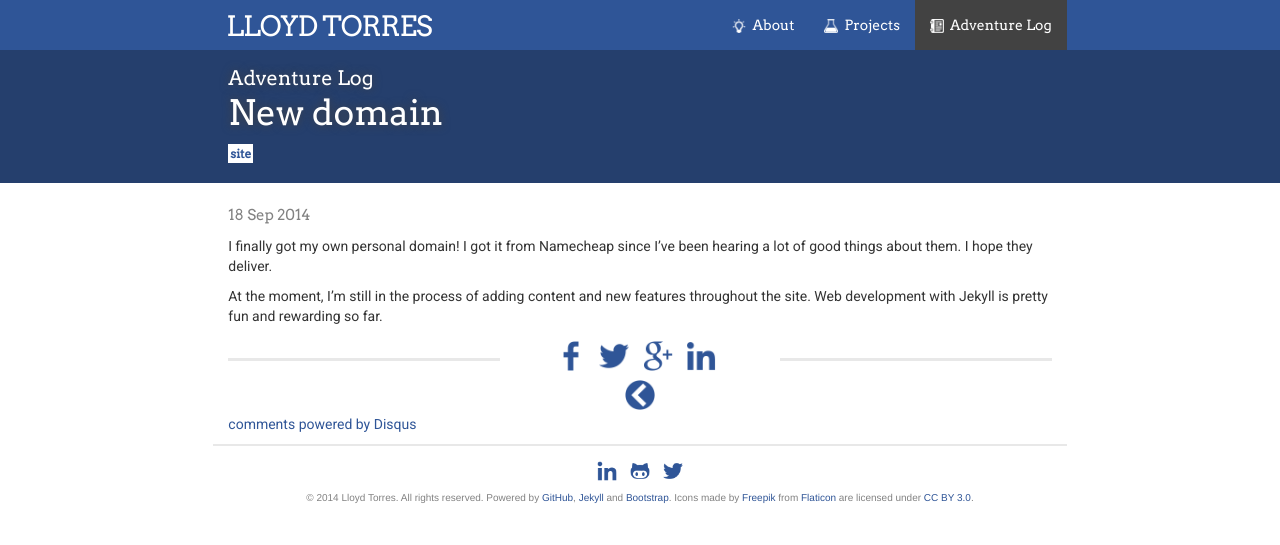
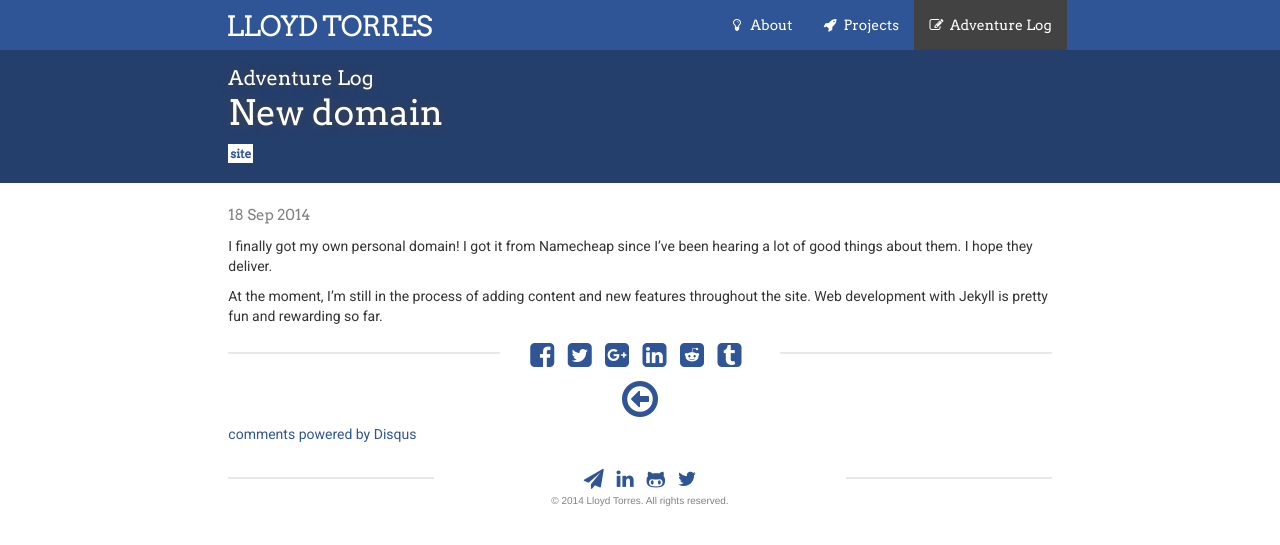
Before and after one commit to lloydtorres/lloydtorres.github.io, a Jekyll site: the page built from _posts/2014-09-18-new-domain.md, in a window 1280 px wide. Shown: the top 545 px of the page. Built offline with Jekyll 4.4.1, drawn with Linux system fonts in a browser that asks for light colours; nearby versions of some CDN libraries; comment, search, counter and statistics services are not loaded.

Commit message:
Replacing PNG icons with Font Awesome

```diff
--- a/_includes/footer.html
+++ b/_includes/footer.html
@@ -2,15 +2,26 @@
 
     <div class="site-footer col-md-offset-2 col-md-8 col-center">
 
-        <div class="social-icons">
-            <a href="https://www.linkedin.com/in/lartorres"><img src="/images/icons/linkedin.png"/></a>
-            <a href="https://github.com/lloydtorres"><img src="/images/icons/github.png"/></a>
-            <a href="https://twitter.com/ImperatorTorres"><img src="/images/icons/twitter.png"/></a>
+        <div class="div-column-left" style="width: 25%;">
+            <div class="divider" style="height: 30px;"><div class="inner"></div></div>
+        </div>
+        <div class="div-column-center" style="width: 40%;">
+            <div class="col-center">
+                <div class="social-icons">
+                    <a href="mailto:contact.lloyd.torres@gmail.com" title="Send me an e-mail!"><span class="fa fa-send fa-2x"></span></a>
+                    <a href="https://www.linkedin.com/in/lartorres" title="Lloyd Torres on LinkedIn"><span class="fa fa-linkedin fa-2x"></span></a>
+                    <a href="https://github.com/lloydtorres" title="lloydtorres on GitHub"><span class="fa fa-github-alt fa-2x"></span></a>
+                    <a href="https://twitter.com/ImperatorTorres" title="@ImperatorTorres on Twitter"><span class="fa fa-twitter fa-2x"></span></a>
+                </div>
+            </div>
+        </div>
+        <div class="div-column-right" style="width: 25%;">
+            <div class="divider" style="height: 30px;"><div class="inner"></div></div>
         </div>
 
-        © 2014 Lloyd Torres. All rights reserved.
-        <span class="multiline">Powered by <a href="https://github.com/" title="GitHub">GitHub</a>, <a href="http://jekyllrb.com/" title="Jekyll">Jekyll</a> and <a href="http://getbootstrap.com/" title="Bootstrap">Bootstrap</a>.</span>
-        <span class="multiline">Icons made by <a href="http://www.freepik.com" title="Freepik">Freepik</a> from <a href="http://www.flaticon.com" title="Flaticon">Flaticon</a> are licensed under <a href="http://creativecommons.org/licenses/by/3.0/" title="Creative Commons BY 3.0">CC BY 3.0</a>.</span></p>
+        <div class="col-center">
+            <p>© 2014 Lloyd Torres. All rights reserved.</p>
+        </div>
 
     </div>
 
--- a/_includes/head.html
+++ b/_includes/head.html
@@ -30,6 +30,8 @@
 
     <!-- Styling -->
     <link rel="stylesheet" href="{{ "/css/main.css" | prepend: site.baseurl }}">
+    <link rel="stylesheet" href="{{ "/css/flaticon.css" | prepend: site.baseurl }}">
+    <link href="//maxcdn.bootstrapcdn.com/font-awesome/4.2.0/css/font-awesome.min.css" rel="stylesheet">
     <link rel="stylesheet" href="https://maxcdn.bootstrapcdn.com/bootstrap/3.3.0/css/bootstrap.min.css">
     <link rel="canonical" href="{{ page.url | replace:'index.html','' | prepend: site.baseurl | prepend: site.url }}">
     <link href='http://fonts.googleapis.com/css?family=Arvo' rel='stylesheet' type='text/css'>
--- a/_includes/header.html
+++ b/_includes/header.html
@@ -14,15 +14,15 @@
     <div class="container col-md-offset-2 col-md-8">
         <div class="navbar-header">
             <button type="button" class="navbar-toggle collapsed" data-toggle="collapse" data-target="#navbar">
-            <img src="/images/icons/menu.png" width = "26px"/>
+                <span class="fa fa-navicon fa-lg menu-button"></span>
             </button>
             <a class="navbar-brand site-title" href="{{ site.baseurl }}/">{{ site.title | upcase }}</a>
         </div>
         <div id="navbar" class="navbar-collapse collapse">
             <ul class="nav navbar-nav navbar-right site-nav">
-                <li><a href="/" class="{% if setActive == 'about' %}active{% endif %}"><img src="/images/icons/about.png" class="navicons"/> About</a></li>
-                <li><a href="/projects/" class="{% if setActive == 'projects' %}active{% endif %}"><img src="/images/icons/projects.png" class="navicons"/> Projects</a></li>
-                <li><a href="/log/" class="{% if setActive == 'log' %}active{% endif %}"><img src="/images/icons/log.png" class="navicons"/> Adventure Log</a></li>
+                <li><a href="/" class="{% if setActive == 'about' %}active{% endif %}"><span class="fa fa-lightbulb-o fa-fw navicons"></span> About</a></li>
+                <li><a href="/projects/" class="{% if setActive == 'projects' %}active{% endif %}"><span class="fa fa-rocket fa-fw navicons"></span> Projects</a></li>
+                <li><a href="/log/" class="{% if setActive == 'log' %}active{% endif %}"><span class="fa fa-pencil-square-o fa-fw navicons"></span> Adventure Log</a></li>
             </ul>
         </div>
         <!--/.navbar-collapse -->
--- a/_layouts/post.html
+++ b/_layouts/post.html
@@ -38,10 +38,12 @@
                     <div class="div-column-center">
                         <div class="col-center">
                             <div class="social-icons-large">
-                                <a href="https://www.facebook.com/sharer/sharer.php?u={{ site.url }}{{ page.url }}" target="_blank"><img src="/images/icons/facebook.png" title="Facebook" alt="Facebook" /></a>
-                                <a href="https://twitter.com/intent/tweet?url={{ site.url }}{{ page.url }}&text={{ page.title }}&via=ImperatorTorres" target="_blank"><img src="/images/icons/twitter.png" title="Twitter" alt="Twitter" /></a>
-                                <a href="https://plus.google.com/share?url={{ site.url }}{{ page.url }}" target="_blank"><img src="/images/icons/googleplus.png" title="Google+" alt="Google+" /></a>
-                                <a href="https://www.linkedin.com/shareArticle?mini=true&url={{ site.url }}{{ page.url }}&title={{ page.title }}&summary={{ page.excerpt | strip_html }}&source=" target="_blank"><img src="/images/icons/linkedin.png" title="LinkedIn" alt="LinkedIn" /></a>
+                                <a href="https://www.facebook.com/sharer/sharer.php?u={{ site.url }}{{ page.url }}" target="_blank" title="Facebook"/><span class="fa fa-facebook-square fa-2x"></span></a>
+                                <a href="https://twitter.com/intent/tweet?url={{ site.url }}{{ page.url }}&text={{ page.title }}&via=ImperatorTorres" target="_blank" title="Twitter"/><span class="fa fa-twitter-square fa-2x"></span></a>
+                                <a href="https://plus.google.com/share?url={{ site.url }}{{ page.url }}" target="_blank" title="Google+"/><span class="fa fa-google-plus-square fa-2x"></span></a>
+                                <a href="https://www.linkedin.com/shareArticle?mini=true&url={{ site.url }}{{ page.url }}&title={{ page.title }}&summary={{ page.excerpt | strip_html }}&source=" target="_blank" title="LinkedIn"/><span class="fa fa-linkedin-square fa-2x"></span></a>
+                                <a href="http://reddit.com/submit?url={{ site.url }}{{ page.url }}&title={{ page.title }}" target="_blank" title="Reddit"/><span class="fa fa-reddit-square fa-2x"></span></a>
+                                <a href="http://www.tumblr.com/share/link?url={{ site.url }}{{ page.url }}&name={{ page.title }}&description={{ page.excerpt | strip_html }}" target="_blank" title="Tumblr"/><span class="fa fa-tumblr-square fa-2x"></span></a>
                             </div>
                         </div>
                     </div>
@@ -52,7 +54,7 @@
 
                     <div class="col-center">
                         <div class="social-icons-large">
-                            <a href="/log/"><img src="/images/icons/back.png" title="Back to Adventure Log" alt="Back to Adventure Log"/></a>
+                            <a href="/log/" title="Back to Adventure Log"/><span class="fa fa-arrow-circle-o-left fa-3x"></span></a>
                         </div>
                     </div>
 
--- a/_layouts/project.html
+++ b/_layouts/project.html
@@ -50,8 +50,8 @@
 
                     <div class="col-center">
                         <div class="social-icons-large">
-                            <a href="/projects/"><img src="/images/icons/back.png" title="Back to Projects" alt="Back to Projects"/></a>
-                            {% if page.github %}<a href="{{ page.github }}"><img src="/images/icons/github_2.png" title="{{ page.title }} on GitHub" alt="{{ page.title }} on GitHub"/></a>{% endif %}
+                            <a href="/projects/" title="Back to Projects"><span class="fa fa-arrow-circle-o-left fa-3x"></span></a>
+                            {% if page.github %}<a href="{{ page.github }}" title="{{ page.title }} on GitHub"><span class="fa fa-github fa-3x"></span></a>{% endif %}
                         </div>
                     </div>
 
--- a/_sass/_layout.scss
+++ b/_sass/_layout.scss
@@ -35,6 +35,10 @@
     @include media-query($on-laptop) {
         margin-left: 0px;
     }
+
+    @include media-query($on-mobile) {
+        margin-top: 5px;
+    }
 }
 
 .site-nav {
@@ -52,36 +56,32 @@
     }
 }
 
+.menu-button {
+    color: white;
+    font-size: 30px !important;
+    vertical-align: 0 !important;
+    line-height: 20px !important;
+    @include media-query($on-mobile) {
+        margin-top: 3px;
+    }
+}
+
 .navicons {
     padding-right: 3px;
-    height: 1em;
 }
 
 /**
  * Site footer
  */
 .site-footer {
-    border-top: 2px solid $grey-color-light;
     padding: $spacing-unit;
     font-size: 10px;
     color: $grey-color;
-
-    @include media-query($on-palm) {
-        .multiline {
-            display: block;
-        }
-    }
 }
 
 .social-icons {
-    img {
-       width: 30px;
+    span {
         padding: 5px;
-        padding-bottom: 10px;
-    }
-
-    a:hover {
-        opacity: 0.7;
     }
 }
 
@@ -605,7 +605,7 @@
     float: left;
     width: 33%;
     @include media-query($on-mobile) {
-        width: 17%;
+        width: 10%;
     }
 }
 
@@ -613,7 +613,7 @@
     float: right;
     width: 33%;
     @include media-query($on-mobile) {
-        width: 17%;
+        width: 10%;
     }
 }
 
@@ -621,16 +621,16 @@
     display: inline-block;
     width: 33%;
     @include media-query($on-mobile) {
-        width: 66%;
+        width: 80%;
     }
 }
 
 .divider {
 
-    height: 50px;
+    height: 37px;
 
     .inner {
-        border-bottom: 3px solid $grey-color-light;
+        border-bottom: 2px solid $grey-color-light;
         height: 50%;
         width: 100%;
         margin-left: auto;
@@ -641,15 +641,9 @@
 .social-icons-large {
     display: inline !important;
 
-    img {
-        width: 40px;
+    span {
         padding: 5px;
-        display: inline !important;
         margin-bottom: -1px;
-    }
-
-    a:hover {
-        opacity: 0.7;
     }
 }
 
```
Also changed, not shown: images/icons/about.png (deleted), images/icons/back.png (deleted), images/icons/facebook.png (deleted), images/icons/github.png (deleted), images/icons/github_2.png (deleted), images/icons/googleplus.png (deleted), images/icons/linkedin.png (deleted), images/icons/log.png (deleted), images/icons/menu.png (deleted), images/icons/projects.png (deleted), images/icons/twitter.png (deleted).
